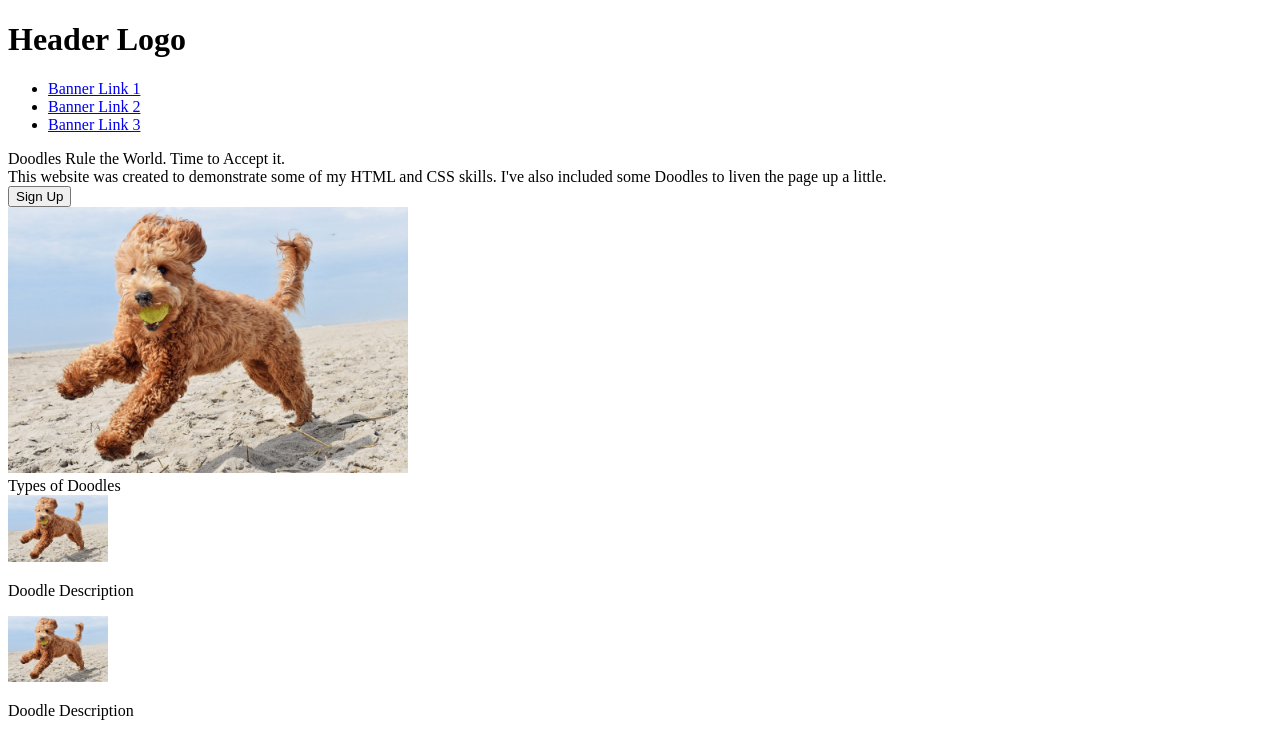
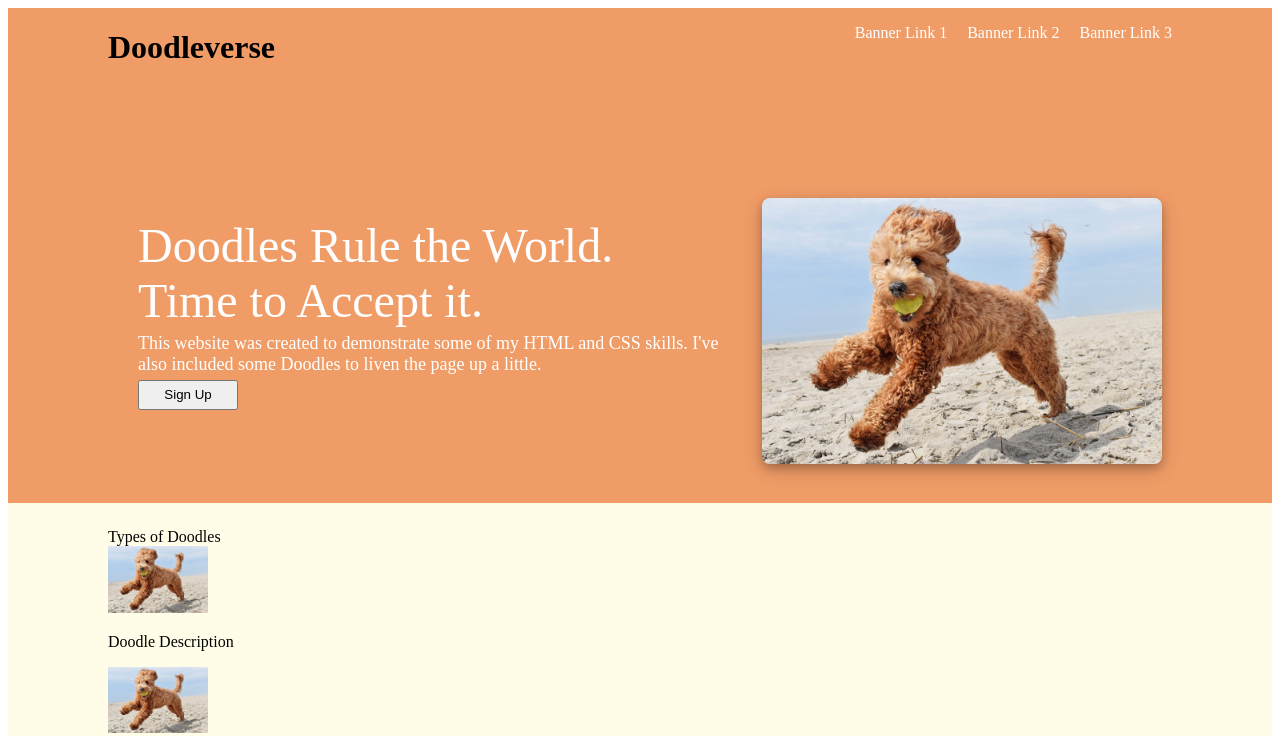
Before and after one commit to srrobbins93/landing_page, a plain HTML site: page index.html in a window 1280 px wide. Shown: the top 736 px of the page. Drawn offline with Linux system fonts and the light colour scheme.

Commit message:
Applied style to header.

```diff
--- a/index.html
+++ b/index.html
@@ -11,7 +11,7 @@
     <div class="header">
         <div class="banner">
             <div class="logo">
-                <h1>Header Logo</h1>
+                <h1>Doodleverse</h1>
             </div>
             <div class="links">
                 <ul>
@@ -20,6 +20,8 @@
                     <li><a href="index.html">Banner Link 3</a></li>
                 </ul>
             </div>
+        </div>
+        <div class="header-container">
             <div class="header-description">
                 <div class="bold-text">Doodles Rule the World. Time to Accept it.</div>
                 <div class="text">This website was created to demonstrate some of my HTML and CSS skills. I've also included some Doodles to liven the page up a little.</div>
@@ -29,6 +31,8 @@
                 <img src="./images/header_doodle.jpeg" alt="A Golden Doodle running on a beach.">
             </div>
         </div>
+    </div>
+
 
     <div class="first-container">
         <div class="container-header">
@@ -69,7 +73,7 @@
         </div>
     </div>
 
-    <div class="last container">
+    <div class="last-container">
         <p>Seth Robbins for the Odin Project</p>
     </div>
 </body>
--- a/style.css
+++ b/style.css
@@ -1,9 +1,81 @@
+.header, .first-container, .second-container, .third-container, .last-container {
+    padding-left: 100px;
+    padding-right: 100px;
+}
+
+button {
+    width: 100px;
+    height: 30px;
+}
+
 .header-img img {
     height: auto;
     width: 400px;
+    border-radius: 8px;
+    box-shadow: 0 4px 8px 0 rgba(0, 0, 0, 0.2), 0 6px 20px 0 rgba(0, 0, 0, 0.19);;
 }
+
+.header {
+    background-color: #f09c67;
+    padding-bottom: 25px;
+}
+
+.header .banner {
+    display: flex;
+    justify-content: space-between;
+    margin-bottom: 100px;
+}
+
+.header .links ul{
+    display: flex;
+    gap:20px;
+
+}
+.header ul {
+    list-style: none;
+}
+.header a {
+    text-decoration: none;
+    color: white;
+}
+
+.header-container {
+    display:flex;
+    flex-wrap: wrap;
+    justify-content: space-between;
+
+}
+
+.header-description {
+    display: flex;
+    flex-direction: column;
+    padding: 30px;
+    flex: 1 0 200px;
+    gap: 5px
+}
+
+.header-description .bold-text {
+    font-weight: extra-bold;
+    font-size: 48px;
+    color:white;
+}
+
+.header-description {
+    font-size: 18px;
+    color:white;
+}
+
+.header-img {
+    padding: 10px;
+}
+
 
 .card img {
     height: auto;
     width: 100px;
 }
+
+.first-container {
+    background-color: #fffde8;
+    padding-top: 25px;
+}
```
Lines whose indentation alone changed are shown as unchanged.
